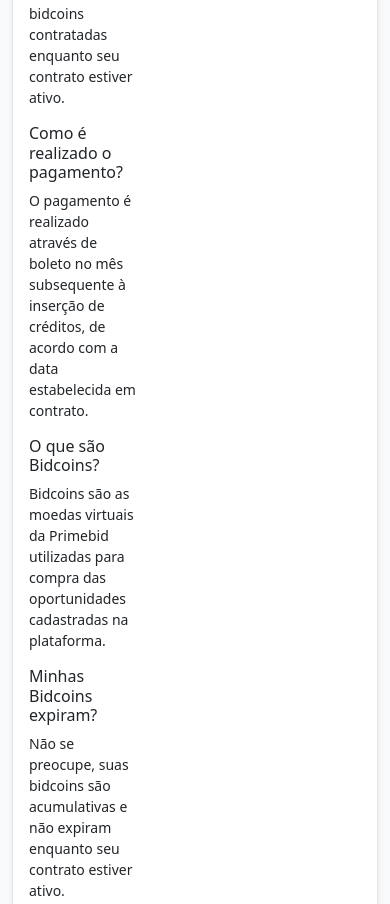
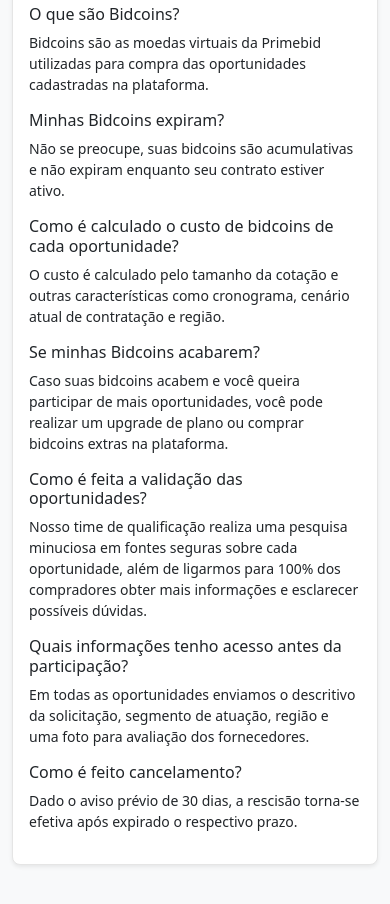
Before and after one commit to lucasdaprime/calculadora-primebid, a plain HTML site: page index.html in a window 390 px wide. Shown: the part 2080-2984 px from the top of the page. Drawn offline with nearby package versions, Linux system fonts and the light colour scheme.

Commit message:
Update index.html

```diff
--- a/index.html
+++ b/index.html
@@ -102,39 +102,39 @@
         <div id="faqSection" class="card shadow-sm">
           <div class="card-header">Principais Dúvidas</div>
           <div class="card-body">
-            <div class="col-4 mb-3">
+            <div class="col-md-4">
               <h5>Como funciona nossa Assinatura?</h5>
               <p>Após a escolha e contratação de um de nossos planos, você receberá mensalmente o volume de bidcoins contratadas enquanto seu contrato estiver ativo.</p>
             </div>
-            <div class="col-4 mb-3">
+            <div class="col-md-4">
               <h5>Como é realizado o pagamento?</h5>
               <p>O pagamento é realizado através de boleto no mês subsequente à inserção de créditos, de acordo com a data estabelecida em contrato.</p>
             </div>
-            <div class="col-4 mb-3">
+            <div class="col-md-4">
               <h5>O que são Bidcoins?</h5>
               <p>Bidcoins são as moedas virtuais da Primebid utilizadas para compra das oportunidades cadastradas na plataforma.</p>
             </div>
-            <div class="col-4 mb-3">
+            <div class="col-md-4">
               <h5>Minhas Bidcoins expiram?</h5>
               <p>Não se preocupe, suas bidcoins são acumulativas e não expiram enquanto seu contrato estiver ativo.</p>
             </div>
-            <div class="col-4 mb-3">
+            <div class="col-md-4">
               <h5>Como é calculado o custo de bidcoins de cada oportunidade?</h5>
               <p>O custo é calculado pelo tamanho da cotação e outras características como cronograma, cenário atual de contratação e região.</p>
             </div>
-            <div class="col-4 mb-3">
+            <div class="col-md-4">
               <h5>Se minhas Bidcoins acabarem?</h5>
               <p>Caso suas bidcoins acabem e você queira participar de mais oportunidades, você pode realizar um upgrade de plano ou comprar bidcoins extras na plataforma.</p>
             </div>
-            <div class="col-4 mb-3">
+            <div class="col-md-4">
               <h5>Como é feita a validação das oportunidades?</h5>
               <p>Nosso time de qualificação realiza uma pesquisa minuciosa em fontes seguras sobre cada oportunidade, além de ligarmos para 100% dos compradores obter mais informações e esclarecer possíveis dúvidas.</p>
             </div>
-            <div class="col-4 mb-3">
+            <div class="col-md-4">
               <h5>Quais informações tenho acesso antes da participação?</h5>
               <p>Em todas as oportunidades enviamos o descritivo da solicitação, segmento de atuação, região e uma foto para avaliação dos fornecedores.</p>
             </div>
-            <div class="col-4 mb-3">
+            <div class="col-md-4">
               <h5>Como é feito cancelamento?</h5>
               <p>Dado o aviso prévio de 30 dias, a rescisão torna-se efetiva após expirado o respectivo prazo.</p>
             </div>
```
